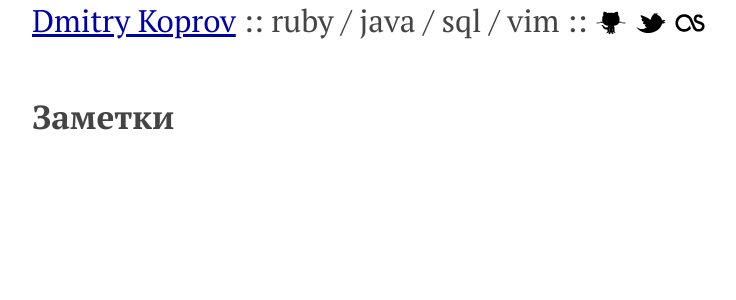
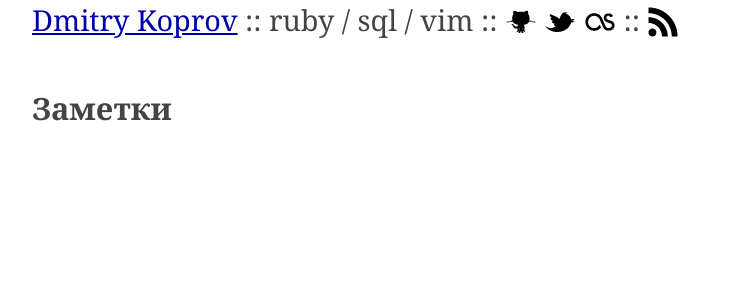
Before and after one commit to dkoprov/dkoprov.github.com, a Jekyll site: the page built from index.html, in a window 1280 px wide. Shown: the top 300 px of the page, without its empty margins (108-844 px from the left). Built offline with Jekyll 4.4.1, drawn with Linux system fonts in a browser that asks for light colours; nearby versions of some CDN libraries; some web fonts are replaced; library files that are not in the unit come from our copies; Markdown is read by kramdown in place of the engine named in the settings.

Commit message:
RSS icon added, PT Serif Caption is used for headings and caption.

```diff
--- a/_layouts/default.html
+++ b/_layouts/default.html
@@ -3,13 +3,15 @@
 <html xmlns="http://www.w3.org/1999/xhtml">
   <head>
     <meta http-equiv="Content-Type" content="text/html; charset=utf-8" />
-    <link href='http://fonts.googleapis.com/css?family=PT+Serif:regular,italic,bold&subset=cyrillic,latin' rel='stylesheet' type='text/css'>
+
+    <link href='http://fonts.googleapis.com/css?family=PT+Serif+Caption&subset=latin,cyrillic' rel='stylesheet' type='text/css' />
+    <link href='http://fonts.googleapis.com/css?family=PT+Serif:regular,italic,bold&subset=cyrillic,latin' rel='stylesheet' type='text/css' />
 
     <!-- syntax highlighting CSS -->
     <link rel="stylesheet" href="/css/syntax.css" type="text/css" />
 
-    <link href='/css/normalize.css' rel='stylesheet' type='text/css' media="screen, projection" >
-    <link href='/css/main.css' rel='stylesheet' type='text/css' media="screen, projection" >
+    <link href='/css/normalize.css' rel='stylesheet' type='text/css' media="screen, projection" />
+    <link href='/css/main.css' rel='stylesheet' type='text/css' media="screen, projection" />
   </head>
   <body>
 
@@ -21,10 +23,12 @@
 
     <div class="caption">
       <a href="/">Dmitry Koprov</a> ::
-      ruby / java / sql / vim ::
+      ruby / sql / vim ::
       <a href="https://github.com/dkoprov"><img src="/images/github.png" /></a>
       <a href="http://twitter.com/dkoprov"><img src="/images/twitter.png" /></a>
       <a href="http://www.lastfm.ru/user/dimbas"><img src="/images/last.fm.png" /></a>
+      ::
+      <a href="http://feeds.feedburner.com/dmitry-koprov"><img src="/images/rss.png" /></a>
 
     </div>
 
--- a/css/main.css
+++ b/css/main.css
@@ -3,10 +3,14 @@ body{
   max-width: 1000px;
   color: #444;
   font-family: 'PT Serif', Georgia, serif;
-  font-size: 1.3em;
+  font-size: 1.2em;
   line-height: 1.4em;
   padding: .3em 2em;
   margin: 0 auto;
+}
+
+h1, h2, h3, h4, h5, h6, .caption {
+  font-family: 'PT Serif Caption', Georgia, serif;
 }
 
 a {
```
